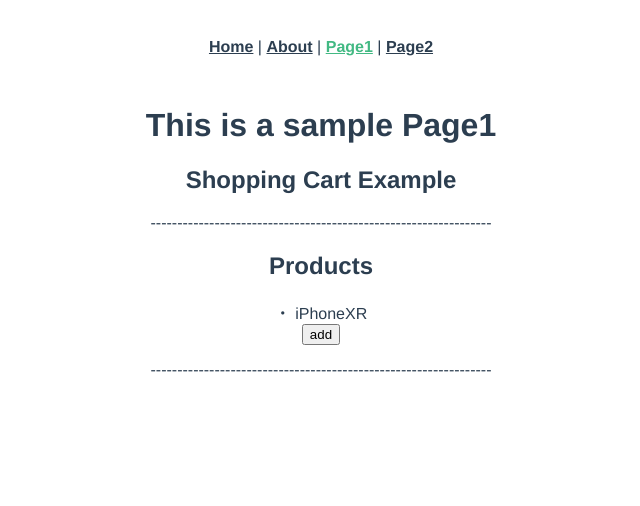
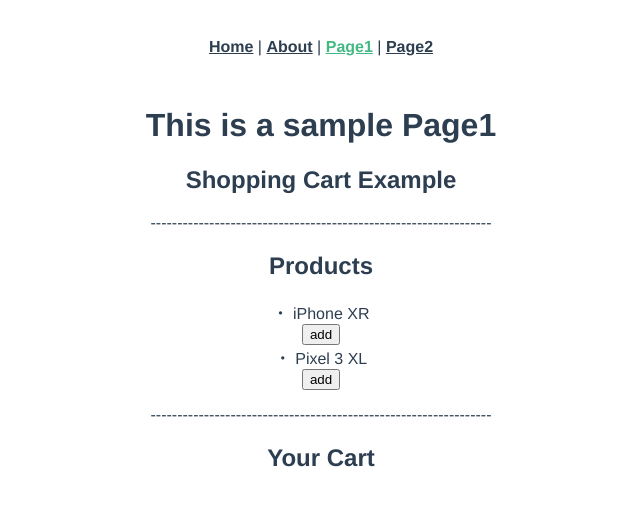
Before and after one commit to merci10/vue-app-001, a Vue app: page /page1 in a window 1280 px wide. Shown: the top 506 px of the page, without its empty margins (319-959 px from the left). Built offline with nearby package versions, Linux system fonts and the light colour scheme.

Commit message:
.prettierrc作成 Page1, Page2修正

```diff
--- a/src/views/Page1.vue
+++ b/src/views/Page1.vue
@@ -5,14 +5,15 @@
     <div>----------------------------------------------------------------</div>
     <h2>Products</h2>
     <ul>
-      <li>
-        iPhoneXR<br />
-        <button type="button" @click="countUp()">add</button>
+      <li v-for="product in products" :key="product.id">
+        {{ product.name }}<br />
+        <button type="button" @click="addItemToCart(product)">add</button>
       </li>
     </ul>
     <div>----------------------------------------------------------------</div>
+    <h2>Your Cart</h2>
     <ul>
-      <li v-if="count > 0">iPhoneXR x{{ count }}</li>
+      <li v-for="item in cart" :key="item.product_id">{{ item.name }} x{{ item.count }} -- {{ item.price }}$</li>
     </ul>
   </div>
 </template>
@@ -21,15 +22,22 @@
 export default {
   data() {
     return {
-      count: 0
-    };
+      products: [{id: 1, name: 'iPhone XR', price: 890.2, stock: 5}, {id: 2, name: 'Pixel 3 XL', price: 649, stock: 10}],
+      cart: [],
+    }
   },
   methods: {
-    countUp() {
-      this.count++;
-    }
-  }
-};
+    addItemToCart(product) {
+      const cart_item = {
+        product_id: product.id,
+        name: product.name,
+        count: 1,
+        price: product.price,
+      }
+      this.cart.push(cart_item)
+    },
+  },
+}
 </script>
 
 <style scoped>
@@ -38,12 +46,11 @@ ul {
 }
 
 li {
-  display: inline-block;
   list-style-type: disc;
 }
 
 li::before {
-  content: "・";
+  content: '・';
   display: inline-block;
 }
 </style>
--- a/src/views/Page2.vue
+++ b/src/views/Page2.vue
@@ -1,7 +1,7 @@
 <template>
   <div class="page2">
     <h1 v-if="title.length > 0" v-bind:title="title">
-      { title }}
+      {{ reverseTitle }}
     </h1>
     <h1 v-else>
       Title is empty...
@@ -15,21 +15,21 @@
 export default {
   data() {
     return {
-      title: "This is a sample Page2"
-    };
+      title: 'This is a sample Page2',
+    }
   },
   methods: {
     clear() {
-      this.title = "";
-    }
+      this.title = ''
+    },
   },
   computed: {
     reverseTitle: function() {
       return this.title
-        .split("")
+        .split('')
         .reverse()
-        .join("");
-    }
-  }
-};
+        .join('')
+    },
+  },
+}
 </script>
```
Also changed, not shown: 1 other file (tests, documents, lock files or other folders).
